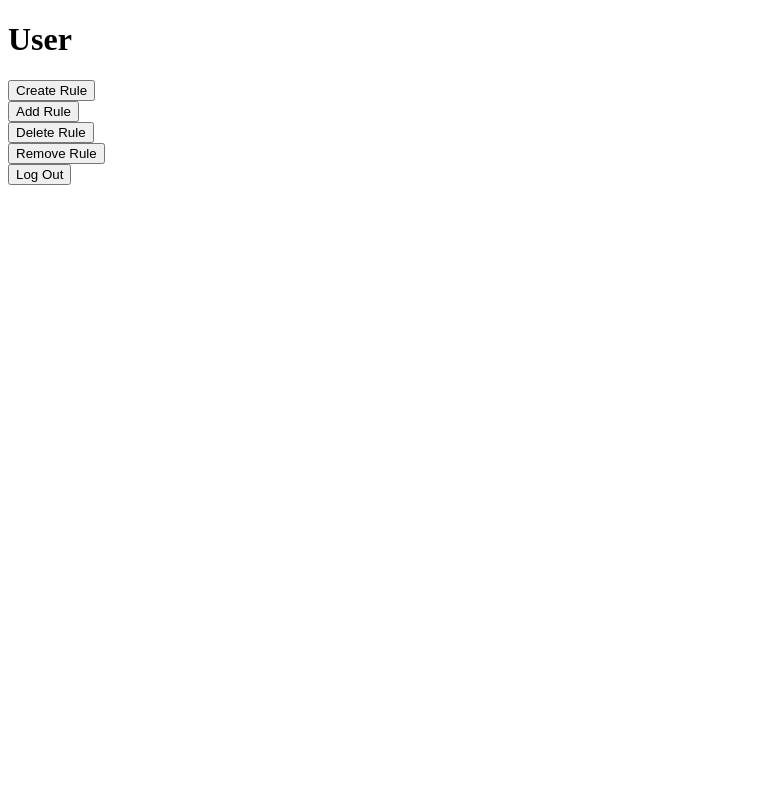
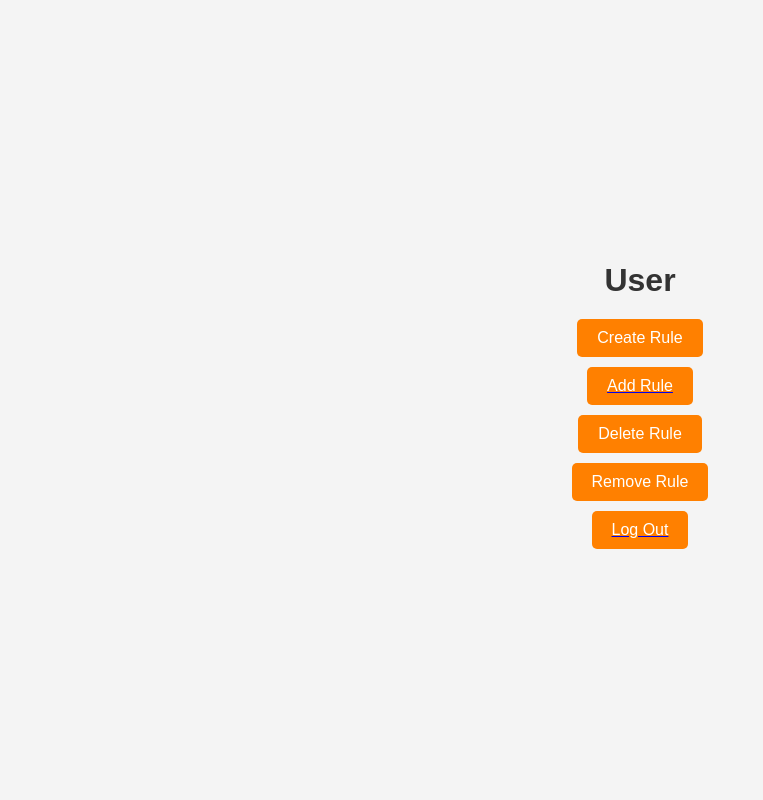
Before and after one commit to aluna4/CSC190, a Django app: template PhoenixFirewall/main/templates/User.html in a window 1280 px wide. Shown: the whole page, without its empty margins (0-763 px from the left). Run offline with Django 4.2, Linux system fonts and the light colour scheme; the template is opened without the code that fills it, so the values that code supplies are empty.

Commit message:
Making changes to front end

```diff
--- a/PhoenixFirewall/PhoenixFirewall/settings.py
+++ b/PhoenixFirewall/PhoenixFirewall/settings.py
@@ -54,7 +54,7 @@ INSTALLED_APPS = [
     'django.contrib.messages',
     'livereload',
     'django.contrib.staticfiles'
-#    'main'
+#   'main'
 ]
 
 MIDDLEWARE = [
--- a/PhoenixFirewall/main/templates/User.html
+++ b/PhoenixFirewall/main/templates/User.html
@@ -1,16 +1,60 @@
 <!DOCTYPE html>
-<html>
+<html lang="en">
 <head>
+    <meta charset="UTF-8">
+    <meta name="viewport" content="width=device-width, initial-scale=1.0">
     <title>Phoenix User</title>
-    <style>button {display: block;}</style>
+    <style>
+        body {
+            font-family: 'Arial', sans-serif;
+            background-color: #f4f4f4;
+            margin: 0;
+            padding: 0;
+            display: flex;
+            flex-direction: column;
+            align-items: center;
+            justify-content: center;
+            height: 100vh;
+        }
+
+        h1 {
+            color: #333;
+            margin-bottom: 20px;
+        }
+
+        button {
+            display: block;
+            margin-bottom: 10px;
+            padding: 10px 20px;
+            font-size: 16px;
+            background-color: #ff8000;
+            color: white;
+            border: none;
+            border-radius: 5px;
+            cursor: pointer;
+        }
+
+            button:hover {
+                background-color: #ff8000;
+            }
+    </style>
 </head>
 <body>
     <h1>User</h1>
 
     <button id="create-rule">Create Rule</button>
-    <button id="add-rule">Add Rule</button>
+
+    </a>
+    <a href="{% url 'add_rule' %}">
+        <button>Add Rule</button>
+    </a>
+
     <button id="delete-rule">Delete Rule</button>
     <button id="remove-rule">Remove Rule</button>
-    <button id="log-out">Log Out</button>
+
+    </a>
+    <a href="{% url 'home' %}">
+        <button>Log Out</button>
+    </a>
 </body>
 </html>
--- a/PhoenixFirewall/main/templates/login.html
+++ b/PhoenixFirewall/main/templates/login.html
@@ -3,7 +3,7 @@
 <html>
 <head>
     <title>Login</title>
-    <link rel="stylesheet" href="{% static 'styles.css' %}">
+    <link rel="stylesheet" href="{% static 'login_styles.css' %}">
 </head>
 <body>
     <form method="post" action="/login/" class="login-form">
--- a/PhoenixFirewall/main/urls.py
+++ b/PhoenixFirewall/main/urls.py
@@ -3,8 +3,11 @@ from . import views
 
 urlpatterns = [
     path("", views.home, name="home"),
+    path("success", views.add_success, name="add_success"),
     #log in url
     path("login/", views.login_view, name ="login"),
     # add rule url
-    path("add_rule/", views.add_rule, name="add_rule")
+    path("add_rule/", views.add_rule, name="add_rule"),
+    #user url
+    path("user/", views.user_view, name="user")
 ]
```
Also changed, not shown: PhoenixFirewall/main/templates/AddRule.html (+76 -5 lines), PhoenixFirewall/main/views.py (+8 -1 lines), PhoenixFirewall/static/login_styles.css (renamed from PhoenixFirewall/static/styles.css), PhoenixFirewall/static/logo.png (added), 1 other file.
